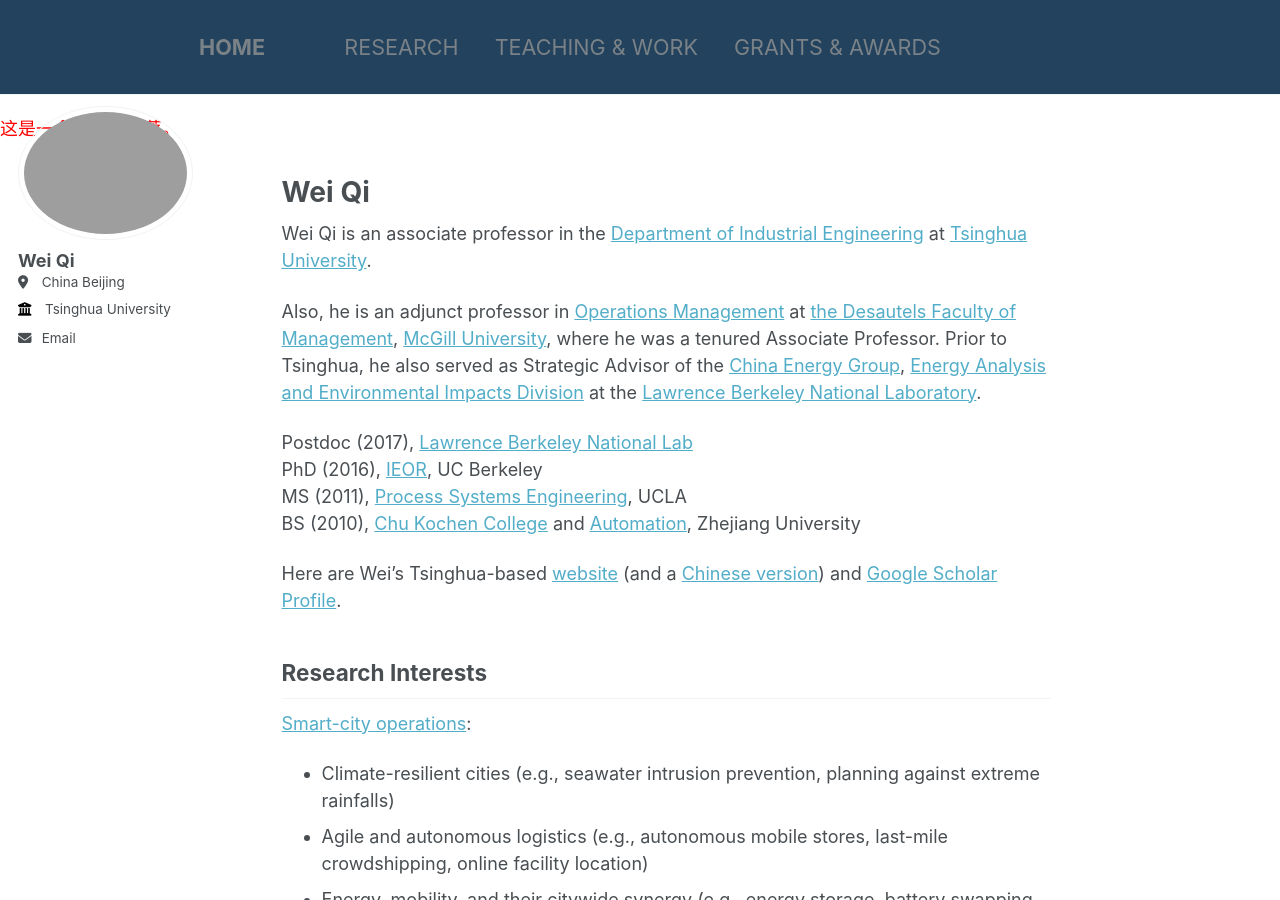
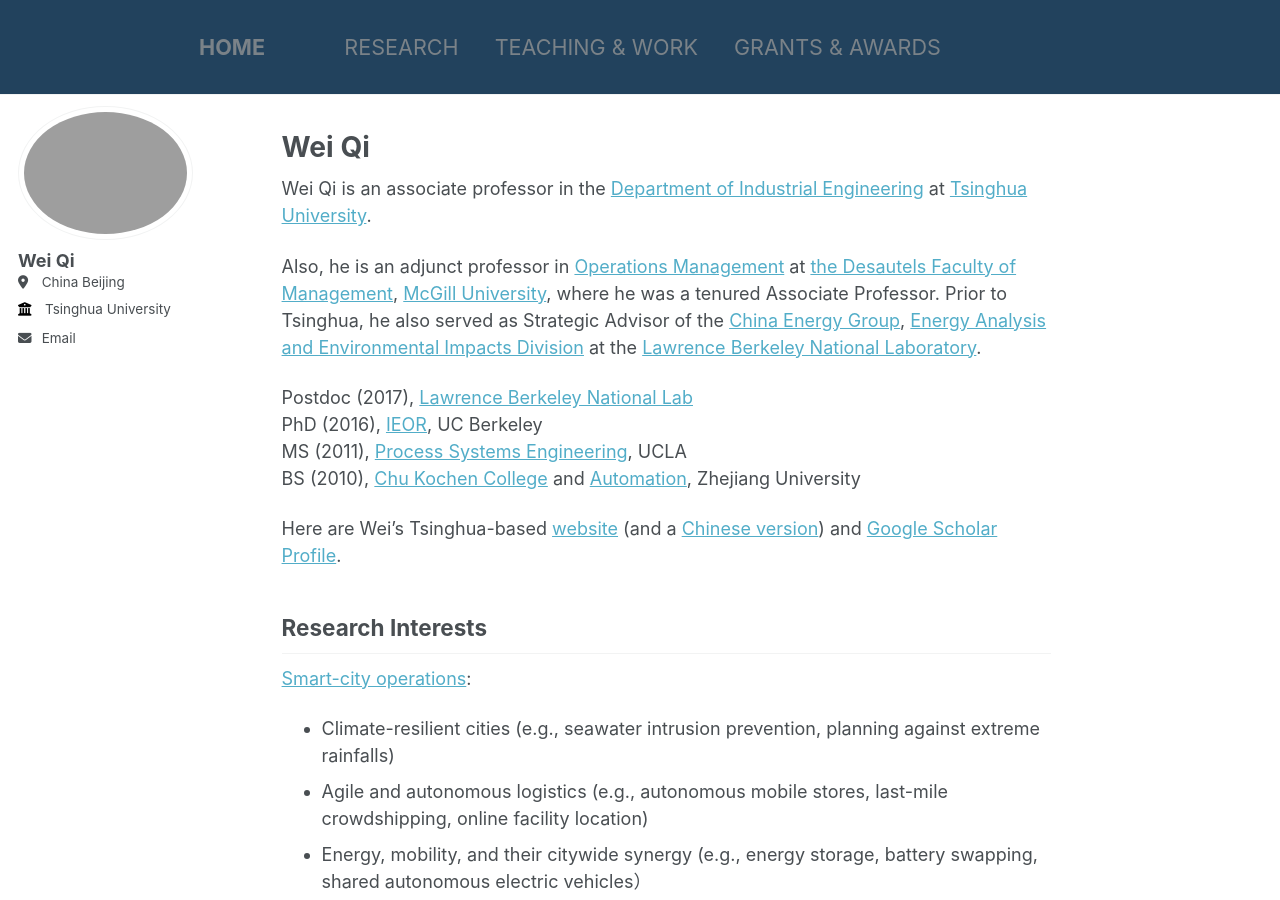
Before and after one commit to wei-qi-home/wei-qi-home.github.io, a Jekyll site: the page built from _pages/about.md, in a window 1280 px wide and 900 px high. Built offline with Jekyll 4.4.1, drawn with Linux system fonts in a browser that asks for light colours.

Commit message:
Update masthead.html

```diff
--- a/_includes/masthead.html
+++ b/_includes/masthead.html
@@ -77,6 +77,6 @@ html lang="en">
     </style>
 </head>
 <body>
-    <p class="red-text">这是一个红色的段落。</p>
+    <p class="red-text"></p>
 </body>
 </html>
```
